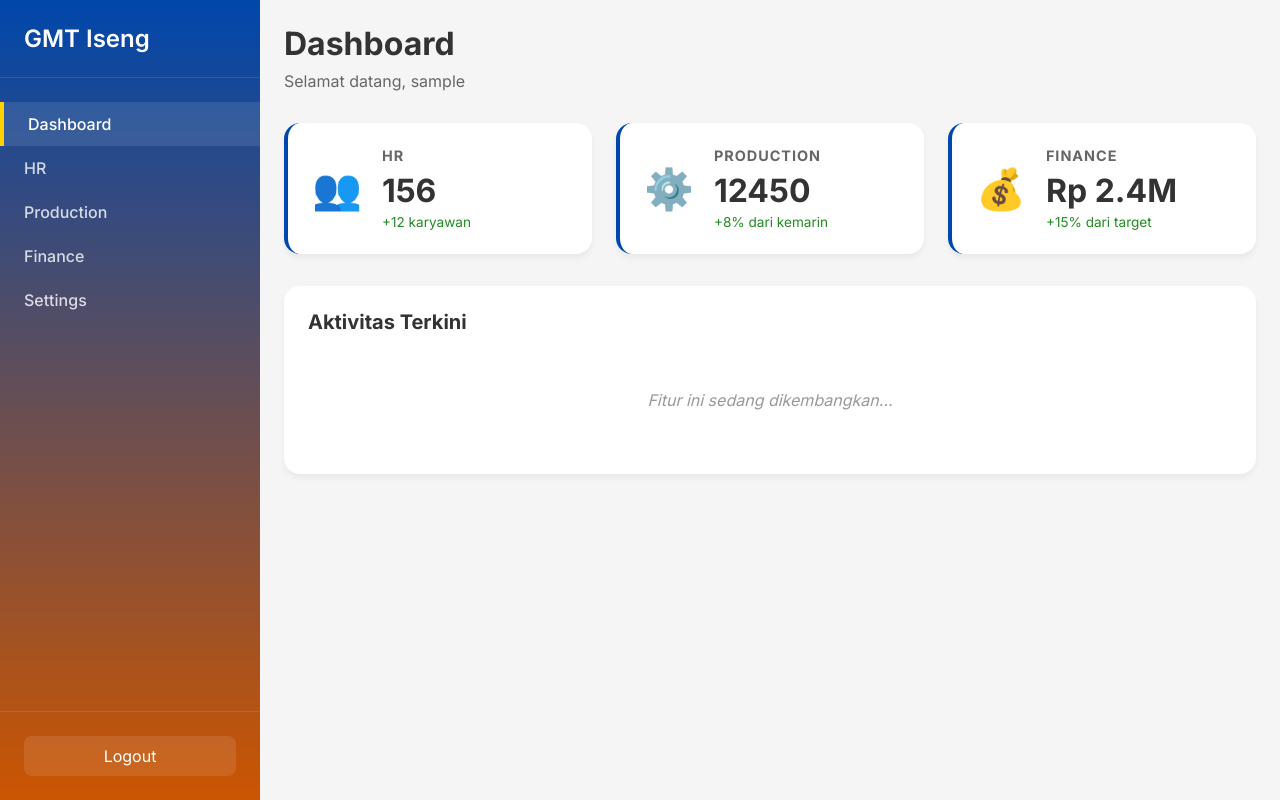
After one commit to dudigmt/gmt-iseng, a Django app: page /dashboard/ in a window 1280 px wide. The commit adds this page. Run offline with Django 5.2, Linux system fonts and the light colour scheme; the visitor is signed in with stand-in values (Sample User, id 1).

Commit message:
Fix login & dashboard

```diff
--- /dev/null
+++ b/core/templates/core/dashboard.html
@@ -0,0 +1,78 @@
+<!DOCTYPE html>
+{% load static %}
+<html lang="en">
+<head>
+    <meta charset="UTF-8">
+    <meta name="viewport" content="width=device-width, initial-scale=1.0">
+    <title>Dashboard | GMT</title>
+    <link rel="stylesheet" href="{% static 'css/style.css' %}">
+    <link href="https://fonts.googleapis.com/css2?family=Inter:wght@400;500;600;700&display=swap" rel="stylesheet">
+</head>
+<body>
+    <div class="dashboard-container">
+        <!-- Sidebar -->
+        <div class="sidebar">
+            <div class="sidebar-header">
+                <h2>GMT Iseng</h2>
+            </div>
+            <nav class="sidebar-nav">
+                <a href="#" class="nav-item active">Dashboard</a>
+                <a href="#" class="nav-item">HR</a>
+                <a href="#" class="nav-item">Production</a>
+                <a href="#" class="nav-item">Finance</a>
+                <a href="#" class="nav-item">Settings</a>
+            </nav>
+            <div class="sidebar-footer">
+                <a href="{% url 'logout' %}" class="logout-btn">Logout</a>
+            </div>
+        </div>
+
+        <!-- Main Content -->
+        <div class="main-content">
+            <header class="dashboard-header">
+                <h1>Dashboard</h1>
+                <p>Selamat datang, {{ user.username }}</p>
+            </header>
+
+            <!-- Metrics Cards -->
+            <div class="metrics-grid">
+                <!-- HR Card -->
+                <div class="metric-card">
+                    <div class="metric-icon">👥</div>
+                    <div class="metric-content">
+                        <h3>HR</h3>
+                        <div class="metric-value">{{ hr_count }}</div>
+                        <div class="metric-change positive">{{ hr_change }} karyawan</div>
+                    </div>
+                </div>
+
+                <!-- Production Card -->
+                <div class="metric-card">
+                    <div class="metric-icon">⚙️</div>
+                    <div class="metric-content">
+                        <h3>Production</h3>
+                        <div class="metric-value">{{ prod_count }}</div>
+                        <div class="metric-change positive">{{ prod_change }} dari kemarin</div>
+                    </div>
+                </div>
+
+                <!-- Finance Card -->
+                <div class="metric-card">
+                    <div class="metric-icon">💰</div>
+                    <div class="metric-content">
+                        <h3>Finance</h3>
+                        <div class="metric-value">{{ fin_total }}</div>
+                        <div class="metric-change positive">{{ fin_change }} dari target</div>
+                    </div>
+                </div>
+            </div>
+
+            <!-- Placeholder for charts / more content -->
+            <div class="recent-activity">
+                <h2>Aktivitas Terkini</h2>
+                <p>Fitur ini sedang dikembangkan...</p>
+            </div>
+        </div>
+    </div>
+</body>
+</html>
--- a/core/urls.py
+++ b/core/urls.py
@@ -4,4 +4,6 @@ from . import views
 urlpatterns = [
     path('', views.home, name='home'),
     path('login/', views.login_view, name='login'),
+    path('dashboard/', views.dashboard, name='dashboard'),
+    path('logout/', views.logout_view, name='logout'),
 ]
--- a/core/views.py
+++ b/core/views.py
@@ -1,3 +1,6 @@
+from django.contrib.auth.decorators import login_required
+from django.contrib.auth import logout
+from django.urls import reverse
 from django.shortcuts import render, redirect
 from django.contrib.auth import authenticate, login
 from django.contrib import messages
@@ -13,8 +16,24 @@ def login_view(request):
 
         if user is not None:
             login(request, user)
-            return redirect('home')  # nanti ganti ke dashboard
+            return redirect('dashboard')  # <-- ganti dari home ke dashboard
         else:
             messages.error(request, 'Username atau password salah')
 
     return render(request, 'core/login.html')
+
+@login_required
+def dashboard(request):
+    context = {
+        'hr_count': 156,
+        'prod_count': 12450,
+        'fin_total': 'Rp 2.4M',
+        'hr_change': '+12',
+        'prod_change': '+8%',
+        'fin_change': '+15%',
+    }
+    return render(request, 'core/dashboard.html', context)
+
+def logout_view(request):
+    logout(request)
+    return redirect('login')
--- a/gmt_iseng/settings.py
+++ b/gmt_iseng/settings.py
@@ -25,7 +25,7 @@ SECRET_KEY = 'django-insecure-g575qr&g+*=z)csvye!(kb+*jro&#2n9#f!06z0_3e%w#zg8-q
 # SECURITY WARNING: don't run with debug turned on in production!
 DEBUG = True
 
-ALLOWED_HOSTS = []
+ALLOWED_HOSTS = ['*']
 
 
 # Application definition
--- a/static/css/style.css
+++ b/static/css/style.css
@@ -183,3 +183,193 @@ body {
     text-align: center;
     border-left: 4px solid #c00;
 }
+
+/* Dashboard Styles */
+.dashboard-container {
+    display: flex;
+    min-height: 100vh;
+    background: #f5f5f5;
+}
+
+/* Sidebar */
+.sidebar {
+    width: 260px;
+    background: linear-gradient(180deg, #0047AB 0%, #CC5500 100%);
+    color: white;
+    display: flex;
+    flex-direction: column;
+    position: fixed;
+    height: 100vh;
+}
+
+.sidebar-header {
+    padding: 24px;
+    border-bottom: 1px solid rgba(255, 255, 255, 0.1);
+}
+
+.sidebar-header h2 {
+    margin: 0;
+    font-size: 1.5rem;
+    font-weight: 600;
+}
+
+.sidebar-nav {
+    flex: 1;
+    padding: 24px 0;
+}
+
+.nav-item {
+    display: block;
+    padding: 12px 24px;
+    color: rgba(255, 255, 255, 0.8);
+    text-decoration: none;
+    transition: all 0.3s;
+    font-weight: 500;
+}
+
+.nav-item:hover, .nav-item.active {
+    background: rgba(255, 255, 255, 0.1);
+    color: white;
+    border-left: 4px solid #FFD100;
+}
+
+.sidebar-footer {
+    padding: 24px;
+    border-top: 1px solid rgba(255, 255, 255, 0.1);
+}
+
+.logout-btn {
+    display: block;
+    padding: 10px;
+    background: rgba(255, 255, 255, 0.1);
+    color: white;
+    text-decoration: none;
+    text-align: center;
+    border-radius: 8px;
+    transition: all 0.3s;
+}
+
+.logout-btn:hover {
+    background: rgba(255, 255, 255, 0.2);
+}
+
+/* Main Content */
+.main-content {
+    flex: 1;
+    margin-left: 260px;
+    padding: 24px;
+}
+
+.dashboard-header {
+    margin-bottom: 32px;
+}
+
+.dashboard-header h1 {
+    font-size: 2rem;
+    color: #333;
+    margin: 0 0 8px 0;
+}
+
+.dashboard-header p {
+    color: #666;
+    font-size: 1rem;
+}
+
+/* Metrics Grid */
+.metrics-grid {
+    display: grid;
+    grid-template-columns: repeat(3, 1fr);
+    gap: 24px;
+    margin-bottom: 32px;
+}
+
+.metric-card {
+    background: white;
+    border-radius: 16px;
+    padding: 24px;
+    display: flex;
+    align-items: center;
+    box-shadow: 0 4px 6px rgba(0, 0, 0, 0.05);
+    transition: transform 0.3s, box-shadow 0.3s;
+    border-left: 4px solid #0047AB;
+}
+
+.metric-card:hover {
+    transform: translateY(-4px);
+    box-shadow: 0 12px 24px rgba(0, 71, 171, 0.15);
+}
+
+.metric-icon {
+    font-size: 2.5rem;
+    margin-right: 20px;
+}
+
+.metric-content {
+    flex: 1;
+}
+
+.metric-content h3 {
+    color: #666;
+    font-size: 0.9rem;
+    text-transform: uppercase;
+    letter-spacing: 1px;
+    margin: 0 0 8px 0;
+}
+
+.metric-value {
+    font-size: 2rem;
+    font-weight: 700;
+    color: #333;
+    line-height: 1.2;
+    margin-bottom: 4px;
+}
+
+.metric-change {
+    font-size: 0.85rem;
+    color: #666;
+}
+
+.metric-change.positive {
+    color: #228B22;
+}
+
+.metric-change.negative {
+    color: #CC5500;
+}
+
+/* Recent Activity */
+.recent-activity {
+    background: white;
+    border-radius: 16px;
+    padding: 24px;
+    box-shadow: 0 4px 6px rgba(0, 0, 0, 0.05);
+}
+
+.recent-activity h2 {
+    font-size: 1.25rem;
+    color: #333;
+    margin: 0 0 16px 0;
+}
+
+.recent-activity p {
+    color: #999;
+    font-style: italic;
+    text-align: center;
+    padding: 40px;
+}
+
+/* Responsive */
+@media (max-width: 768px) {
+    .sidebar {
+        width: 0;
+        display: none;
+    }
+
+    .main-content {
+        margin-left: 0;
+    }
+
+    .metrics-grid {
+        grid-template-columns: 1fr;
+    }
+}
```
